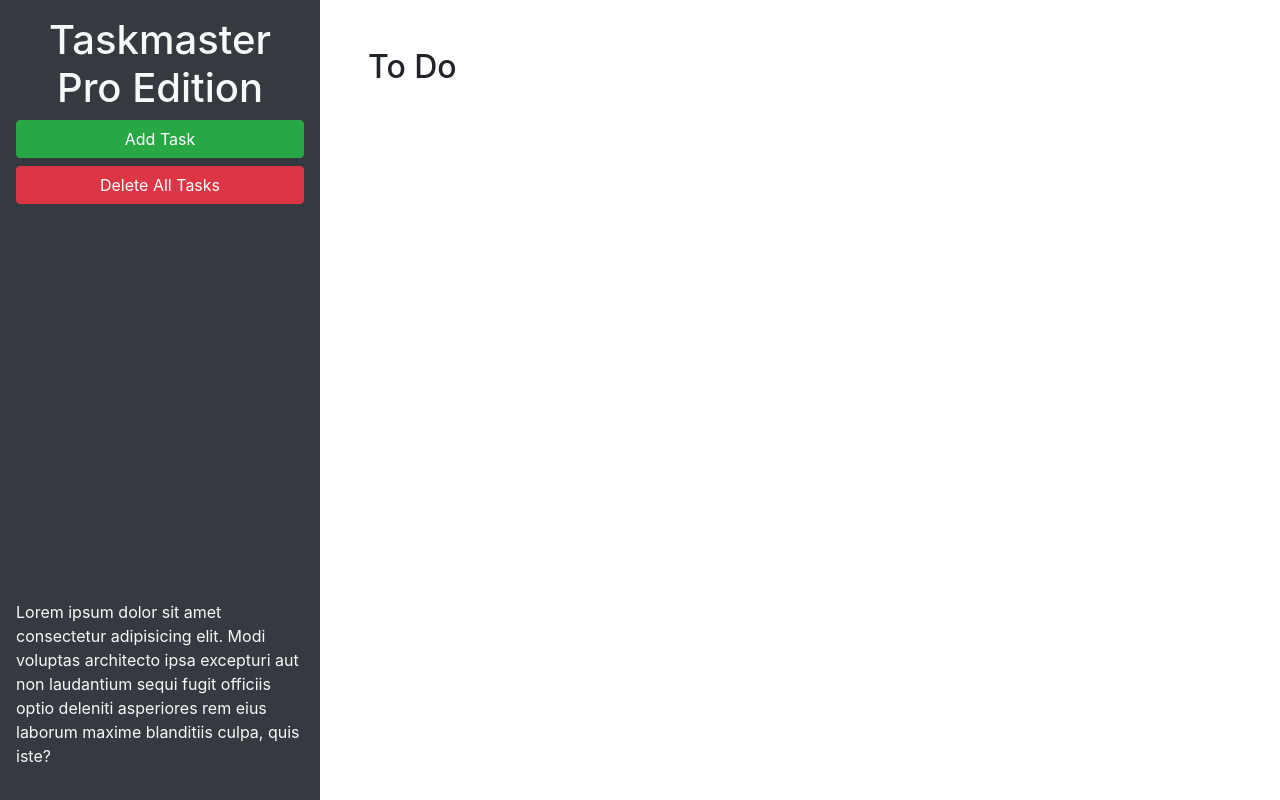
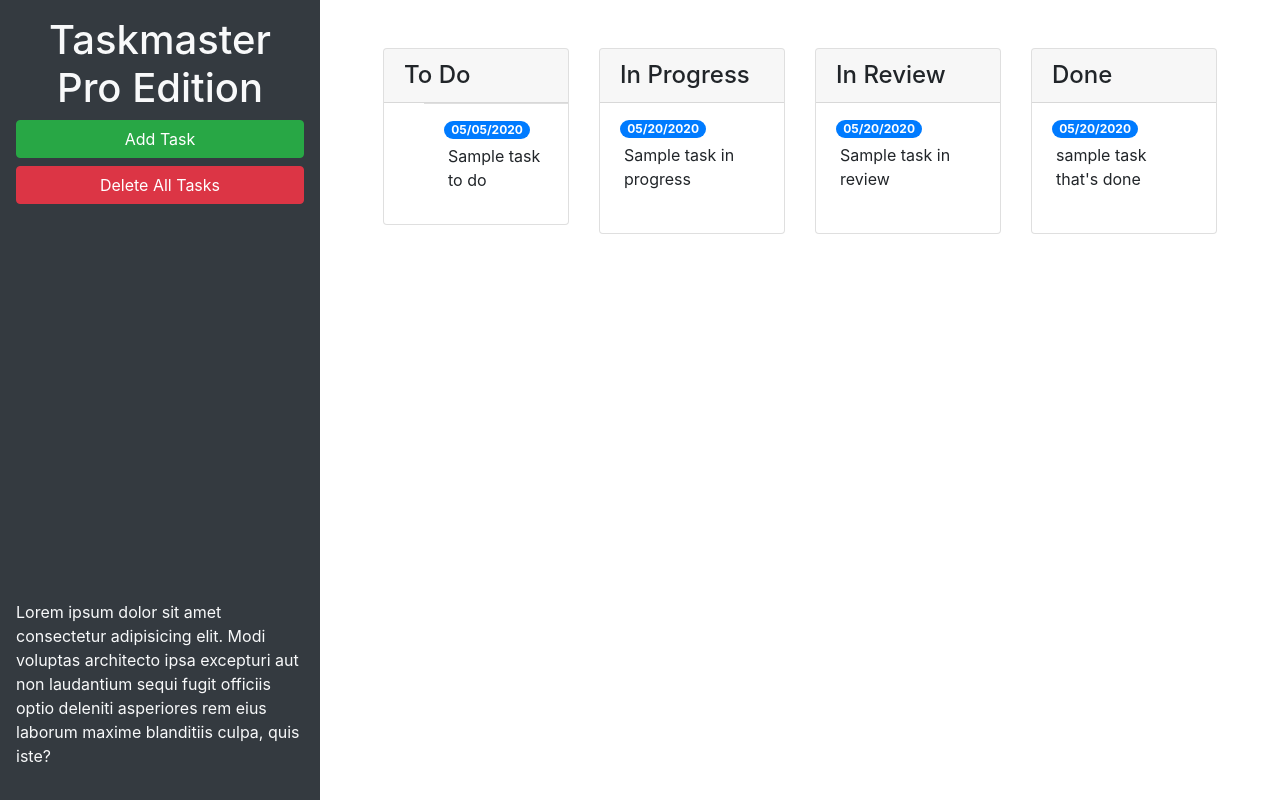
Before and after one commit to Kurdiamina3/taskmaster-pro, a plain HTML site: page index.html in a window 1280 px wide. Drawn offline with nearby package versions, Linux system fonts and the light colour scheme.

Commit message:
cleaning up grid

```diff
--- a/assets/js/script.js
+++ b/assets/js/script.js
@@ -44,50 +44,6 @@ var loadTasks = function() {
 };
 
 var saveTasks = function() {
-  $(".list-group").on("click", "p", function(){
-    var text = $(this)
-    .text()
-    .trim();
-
-    var textInput = $("<textarea>")
-      .addClass("form-control")
-      .val(text);
-
-    $(this).replaceWith(textInput);
-    textInput.trigger("focus");
-
-    $(".list-group").on("blur", "textarea", function() {
-      // get the text area's current value/text
-      var text = $(this)
-      .val()
-      .trim();
-
-      // get the parent ul's id attribute
-      var status = $(this)
-      .closest(".list-group")
-      .attr("id")
-      .replace("list-", "");
-
-      // get the task's position in the list of other li elements
-      var index = $(this)
-      .closest(".list-group-item")
-      .index();
-
-      tasks[status][index].text = text;
-      saveTasks();
-      //recreae p element
-      var taskP = $("<p>")
-      .addClass("m-1")
-      .text(text);
-      //replace textarea with p element
-      $(this).replaceWith(taskP);
-    })
-
-    });
-
-
-
-
   localStorage.setItem("tasks", JSON.stringify(tasks));
 };
 
@@ -129,18 +85,47 @@ $("#task-form-modal .btn-primary").click(function() {
 
 });
 
-// remove all tasks
-$("#remove-tasks").on("click", function() {
-  for (var key in tasks) {
-    tasks[key].length = 0;
-    $("#list-" + key).empty();
-  }
 
-  saveTasks();
+$(".list-group").on("click", "p", function(){
+  var text = $(this)
+  .text()
+  .trim();
+
+  var textInput = $("<textarea>")
+    .addClass("form-control")
+    .val(text);
+
+  $(this).replaceWith(textInput);
+  textInput.trigger("focus");
+
 });
 
-// load tasks for the first time
-loadTasks();
+  $(".list-group").on("blur", "textarea", function() {
+    // get the text area's current value/text
+    var text = $(this)
+    .val()
+    .trim();
+
+    // get the parent ul's id attribute
+    var status = $(this)
+    .closest(".list-group")
+    .attr("id")
+    .replace("list-", "");
+
+    // get the task's position in the list of other li elements
+    var index = $(this)
+    .closest(".list-group-item")
+    .index();
+
+    tasks[status][index].text = text;
+    saveTasks();
+    //recreae p element
+    var taskP = $("<p>")
+    .addClass("m-1")
+    .text(text);
+    //replace textarea with p element
+    $(this).replaceWith(taskP);
+  });
 
 // due date was clicked
 $(".list-group").on("click", "span", function(){
@@ -191,4 +176,19 @@ $(".list-group").on("blur", "input[type='text']", function() {
 
   // replace input with span element
   $(this).replaceWith(taskSpan);
-})
+});
+
+
+
+// remove all tasks
+$("#remove-tasks").on("click", function() {
+  for (var key in tasks) {
+    tasks[key].length = 0;
+    $("#list-" + key).empty();
+  }
+
+  saveTasks();
+});
+
+// load tasks for the first time
+loadTasks();
--- a/index.html
+++ b/index.html
@@ -24,10 +24,68 @@
       </p>
     </header>
     <main class="col-12 col-lg-9">
-      <div class="m-5">
-        <h2>To Do</h2>
-        <ul id="list-toDo" class="list-group"> </ul>
+      <div class="m-5 row justify-content-around">
+        <div class="col-12 col-md-6 col-xl-3 mb-3">
+          <div class="card">
+            <h4 class="card-header">
+             To Do
+            </h4>
+            <ul id="list-toDo" class="list-groug list-group-flush">
+              <li class="list-group-item">
+                <span class="badge badge-primary badge-pill"> 05/05/2020</span>
+                <p class="m-1">Sample task to do</p>
+              </li>
+            </ul>
+          </div>
+        </div>
+        <!--todo end-->
+        <!--progress start-->
+        <div class="col-12 col-md-6 col-xl-3 mb-3">
+          <div class="card">
+            <h4 class="card-header">
+            In Progress
+            </h4>
+            <ul id="list-inProgress" class="list-group list-group-flush">
+              <li class="list-group-item">
+                <span class="badge badge-primary badge-pill">05/20/2020</span>
+                <p class="m-1">Sample task in progress</p>
+              </li>
+            </ul>
+          </div>
+        </div>
+        <!--progress end-->
+        <!-- In Review start-->
+        <div class="col-12 col-md-6 col-xl-3 mb-3">
+          <div class="card">
+            <h4 class="card-header">
+            In Review
+            </h4>
+            <ul id="list-inReview" class="list-group list-group-flush">
+            <li class="list-group-item">
+                <span class="badge badge-primary badge-pill">05/20/2020</span>
+                <p class ="m-1">Sample task in review</p>
+              </li>
+            </ul>
+          </div>
+        </div>
+        <!-- in review end-->
+        <!-- done start-->
+        <div class="col-12 col-md-6 col-xl-3 mb-3">
+          <div class="card">
+            <h4 class="card-header">
+            Done
+            </h4>
+            <ul id="list-done" class="list-group list-group-flush">
+              <li class="list-group-item">
+                <span class="badge badge-primary badge-pill">05/20/2020</span>
+                <p class="m-1">sample task that's done</p>
+              </li>
+            </ul>
+          </div>
+        </div>
+        <!-- done end-->
       </div>
+
     </main>
   </div>
 
@@ -46,11 +104,11 @@
           <form>
             <div class="form-group">
               <label for="modalTaskDescription">Task description</label>
-              <textarea id="modalTaskDescription" rows="3"></textarea>
+              <textarea id="modalTaskDescription" rows="3" class="form-control"></textarea>
             </div>
             <div class="form-group">
               <label for="modalDueDate">Due date</label>
-              <input type="text" id="modalDueDate" placeholder="mm/dd/yyyy" autocomplete="off" />
+              <input type="text" class="form-control" id="modalDueDate" placeholder="mm/dd/yyyy" autocomplete="off" />
             </div>
           </form>
         </div>
```
